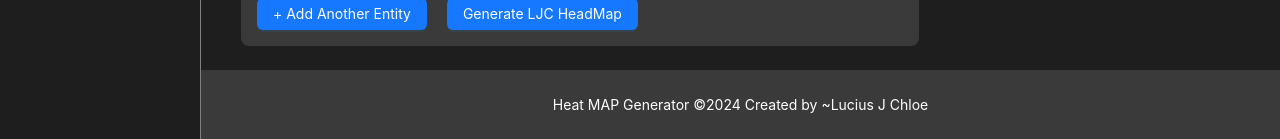
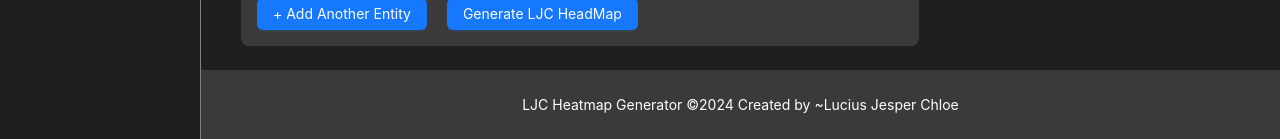
Before and after one commit to LuciusJesperChloe/LJC-HeatMap, a React (Create React App) app: page / in a window 1280 px wide. Shown: the part 1347-1486 px from the top of the page. Built offline with nearby package versions, Linux system fonts and the light colour scheme.

Commit message:
Update App.tsx

```diff
--- a/src/App.tsx
+++ b/src/App.tsx
@@ -95,8 +95,8 @@ function App() {
             color: "#FFFFFF",
           }}
         >
-          Heat MAP Generator ©{new Date().getFullYear()} Created by ~Lucius J
-          Chloe
+          LJC Heatmap Generator ©{new Date().getFullYear()} Created by ~Lucius Jesper Chloe
+
         </Footer>
       </Layout>
     </Layout>
```
